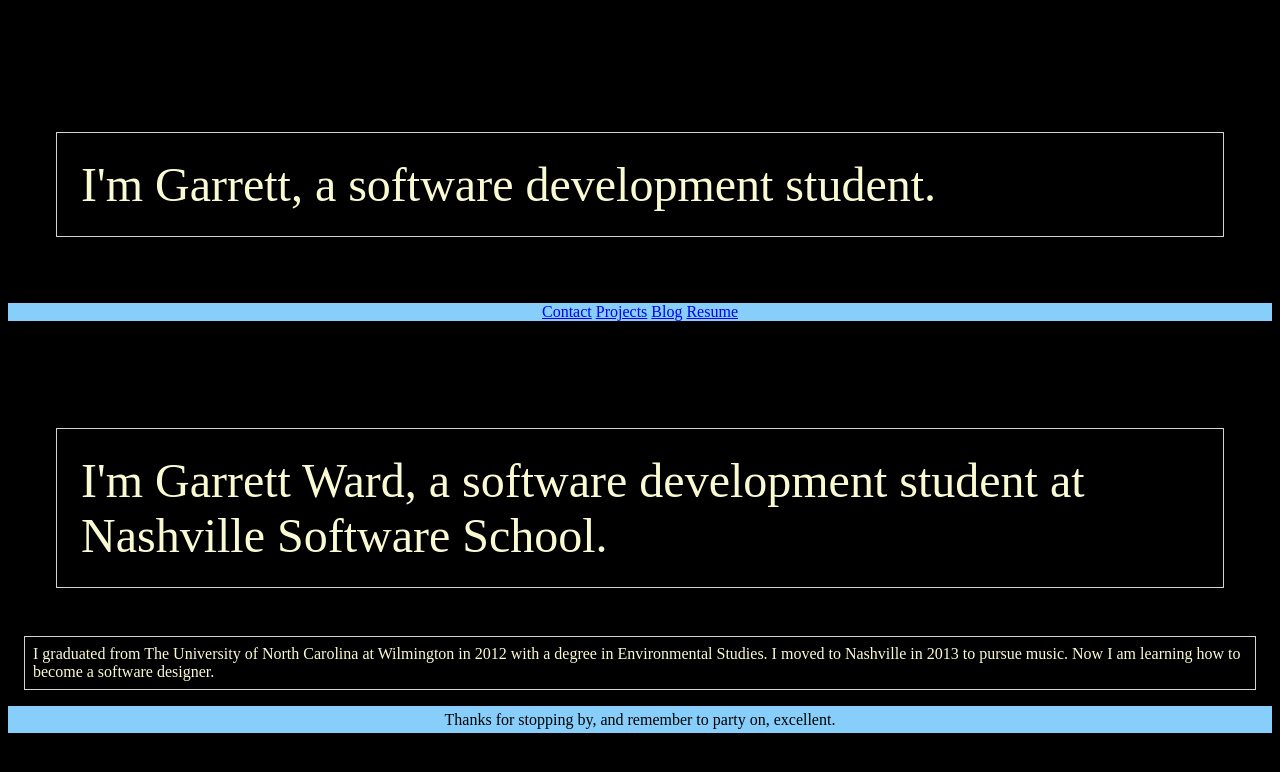
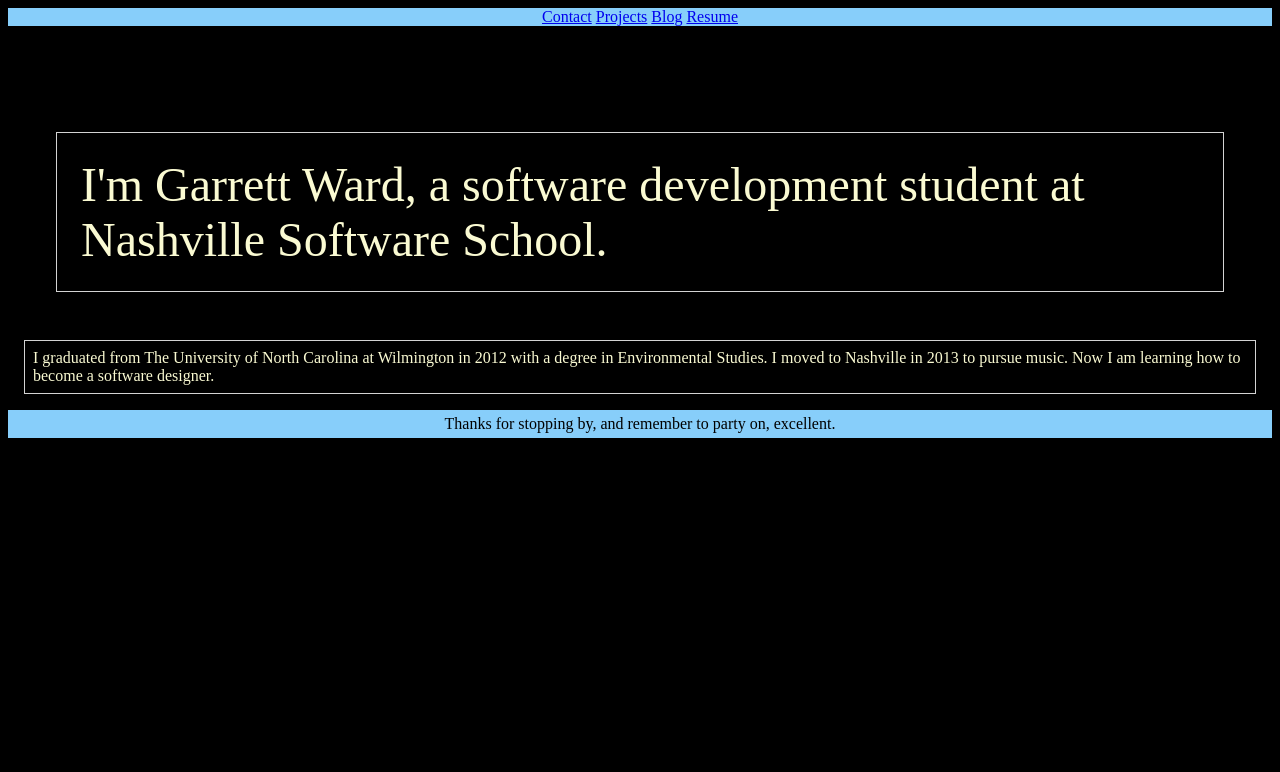
Before and after one commit to Gward2489/gward2489.github.io, a plain HTML site: page index.html in a window 1280 px wide. Drawn offline with Linux system fonts and the light colour scheme.

Commit message:
fixed double header

```diff
--- a/index.html
+++ b/index.html
@@ -5,14 +5,6 @@
     </head>
 
     <body>
-<<<<<<< HEAD
-=======
-        <h1>I am a student at NSS, it is fun. </h1>
-        <article id="intro" class="article">
-            I'm Garrett, a software development student.
-        </article>
->>>>>>> master
-
         <nav>
             <ul class = "navStyle">
                 <li><a href="contact.html">Contact</a></li>
```
